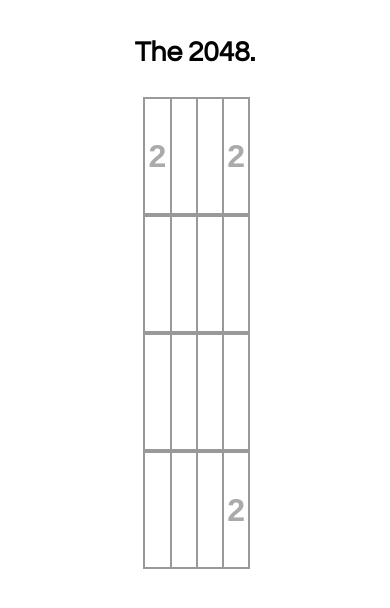
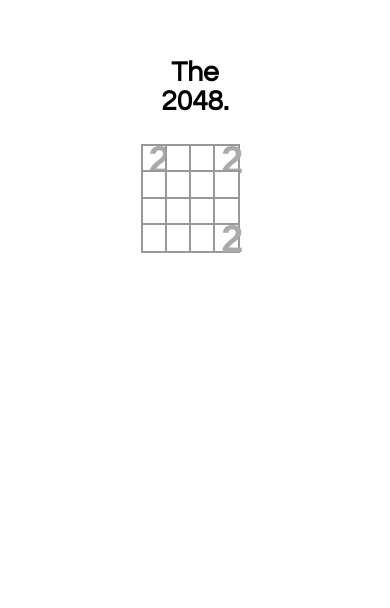
Before and after one commit to zianwangs/React_2048, a React app: page / in a window 390 px wide. Built offline with nearby package versions, Linux system fonts and the light colour scheme.

Commit message:
made grid responsive

```diff
--- a/src/index.css
+++ b/src/index.css
@@ -1,6 +1,7 @@
 body {
   font: 14px "Century Gothic", Futura, sans-serif;
   margin: 20px;
+  text-align: center;
 }
 
 h1 {
@@ -9,34 +10,32 @@ h1 {
   margin-bottom: 30px;
 }
 
-ol, ul {
-  padding-left: 30px;
+
+.board-row:after {
+  clear: both;
+  content: "";
+  display: table;
 }
 
 .board-row {
-  text-align: center;
-  width: 29vw;
-  height: 14vh;
-  margin-left: 35.5%;
-  float: left;
-  display: block;
+  display: flex;
 }
 
 .board-row > .square {
   background: #fff;
   border: 2px solid #999;
-  float: left;
-  font-size: 32px;
-  margin-right: -1px;
-  margin-bottom: -1px;
-  margin-left: -1px;
+  padding-top: 12.5%;
+  font-size: 4.7vh;
+  margin-top: -2px;
+  margin-left: -2px;
+  margin-bottom: -2px;
+  line-height: 0;
   font-weight: bold;
-  line-height: 32px;
-  height: 100%;
-  padding: 0;
   text-align: center;
   width: 25%;
-  display: inline;
+  padding-bottom: 12.5%;
+
+
 }
 
 
@@ -47,17 +46,19 @@ ol, ul {
 
 .game {
   text-align: center;
-  width: 100%;
-  height: 100%;
+  width: 30%;
   display: block;
+  margin: auto;
+  padding-top: 4%;
+
 }
 
 .game-board {
+  margin: auto;
   text-align: center;
-  width: 100%;
-  height: 100%;
 }
 
 .game-info {
   margin-left: 20px;
+  text-align: center;
 }
```
Also changed, not shown: Screen Shot 2023-01-17 at 11.52.47 PM.png (deleted), Screen Shot 2023-01-18 at 11.23.04 PM.png (added).
